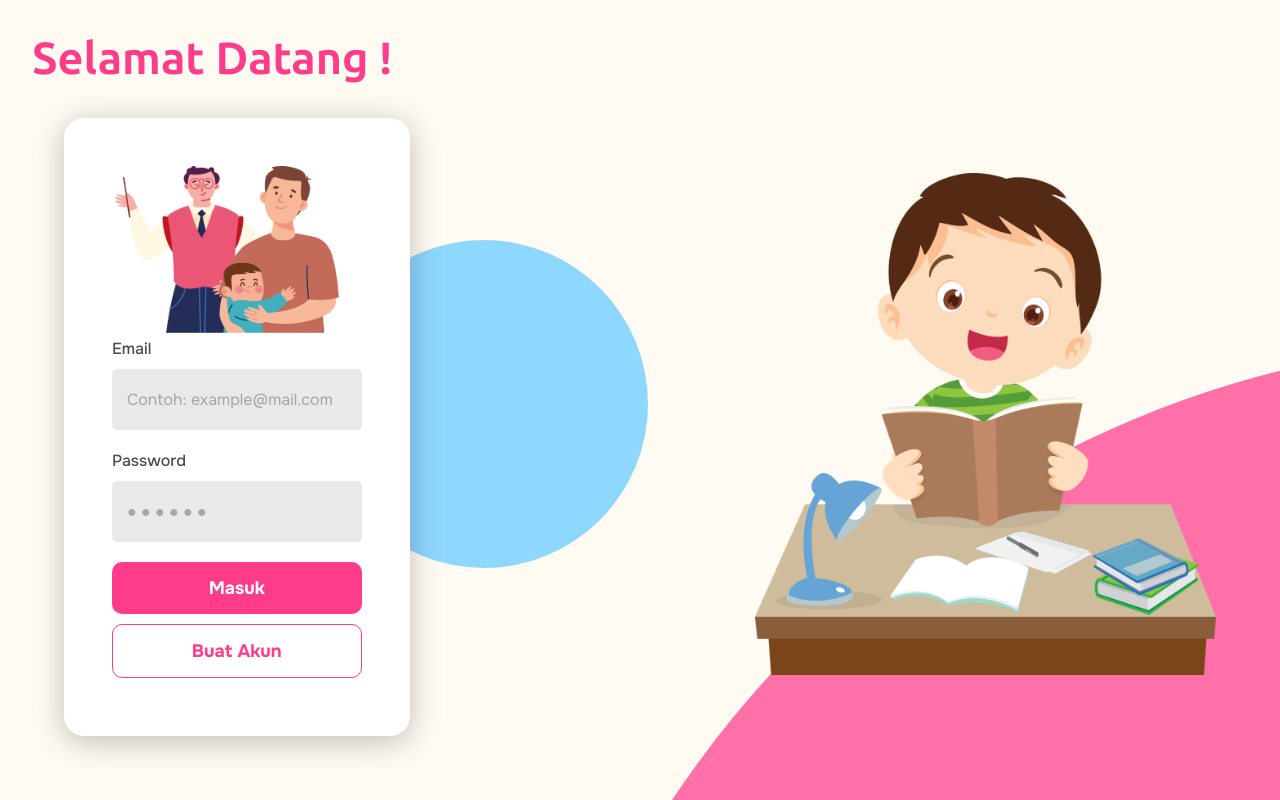
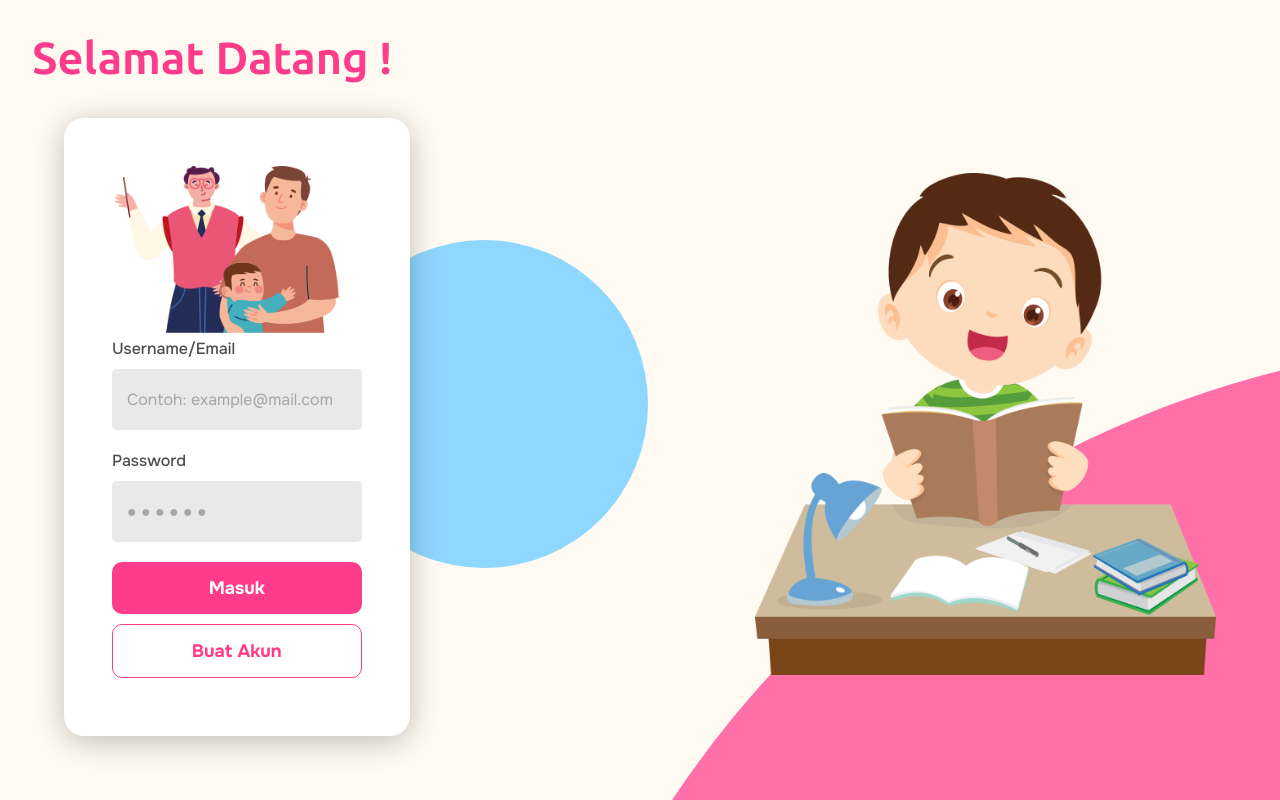
Before and after one commit to stpndrs/leksigo-client, a Vue app: page /login in a window 1280 px wide. Built offline with nearby package versions, Linux system fonts and the light colour scheme; no server answers.

Commit message:
ref: auth module

```diff
--- a/src/views/auth/LoginView.vue
+++ b/src/views/auth/LoginView.vue
@@ -12,7 +12,7 @@ import { useRouter } from 'vue-router';
 
 const api = import.meta.env.VITE_APP_API_URL
 const router = useRouter()
-const email = ref('')
+const username = ref('')
 const password = ref('')
 const role = ref('')
 const isLoading = ref(false)
@@ -35,7 +35,7 @@ async function submit() {
     errors.value = null
     isLoading.value = true
     await axios.post(`${api}/api/v1/auth/login`, {
-        email: email.value,
+        username: username.value,
         password: password.value,
     })
         .then((res) => {
@@ -52,7 +52,7 @@ async function submit() {
                 showAlert.value = true;
                 alertTitle.value = 'Gagal melakukan login';
                 alertMsg.value = e.response.data.message;
-                email.value = '';
+                username.value = '';
                 password.value = ''
             }
         }).finally(() => {
@@ -77,9 +77,9 @@ async function submit() {
                     <div class="item forms">
                         <form @submit.prevent="submit">
                             <img :src="teacher_parent" alt="Login">
-                            <input-component type="email" label="Email" placeholder="Contoh: example@mail.com"
-                                id="email" v-model="email" :isInvalid="errors?.email ?? false"
-                                :invalidMsg="errors?.email ?? ''" />
+                            <input-component type="username" label="Username/Email" placeholder="Contoh: example@mail.com"
+                                id="username" v-model="username" :isInvalid="errors?.username ?? false"
+                                :invalidMsg="errors?.username ?? ''" />
                             <input-component type="password" label="Password" placeholder="● ● ● ● ● ●" id="password"
                                 v-model="password" :isInvalid="errors?.password ?? false"
                                 :invalidMsg="errors?.password ?? ''" />
--- a/src/views/auth/RegisterView.vue
+++ b/src/views/auth/RegisterView.vue
@@ -12,6 +12,7 @@ import { useRouter } from 'vue-router';
 const api = import.meta.env.VITE_APP_API_URL
 const router = useRouter()
 const fullName = ref('')
+const username = ref('')
 const email = ref('')
 const phone = ref('')
 const password = ref('')
@@ -39,6 +40,7 @@ async function submit() {
     isLoading.value = true
     await axios.post(`${api}/api/v1/auth/register`, {
         fullName: fullName.value,
+        username: username.value,
         email: email.value,
         phone: phone.value,
         password: password.value,
@@ -65,25 +67,14 @@ async function submit() {
         <div class="section-body">
             <div class="card">
                 <div class="card-body">
-                    <div class="item">
-                        <h4 class="role">Saya Adalah :</h4>
-                        <p class="invalid-msg" v-if="errors?.role">{{ errors?.role }} :</p>
-                        <div class="teacher" :class="[{ 'active': role === 1 }, { 'invalid': errors?.role ?? false }]"
-                            @click="selectRole(1)">
-                            <img :src="teacher" alt="As a Teacher">
-                            <h4>Guru</h4>
-                        </div>
-                        <div class="parent" :class="[{ 'active': role === 2 }, { 'invalid': errors?.role ?? false }]"
-                            @click="selectRole(2)">
-                            <img :src="parent" alt="As a Parent">
-                            <h4>Orang Tua</h4>
-                        </div>
-                    </div>
                     <div class="item forms">
                         <form @submit.prevent="submit">
                             <input-component type="text" label="Nama Lengkap" placeholder="Contoh: Sri Mulyani"
                                 id="fullName" v-model="fullName" :isInvalid="errors?.fullName ?? false"
                                 :invalidMsg="errors?.fullName ?? ''" />
+                            <input-component type="username" label="Username" placeholder="Contoh: srimulyani"
+                                id="username" v-model="username" :isInvalid="errors?.username ?? false"
+                                :invalidMsg="errors?.username ?? ''" />
                             <input-component type="email" label="Email" placeholder="Contoh: example@mail.com"
                                 id="email" v-model="email" :isInvalid="errors?.email ?? false"
                                 :invalidMsg="errors?.email ?? ''" />
@@ -126,8 +117,6 @@ section {
 }
 
 .card-body {
-    display: grid;
-    grid-template-columns: 30% auto;
     align-items: center;
     gap: 30px;
     // background: black;
```
